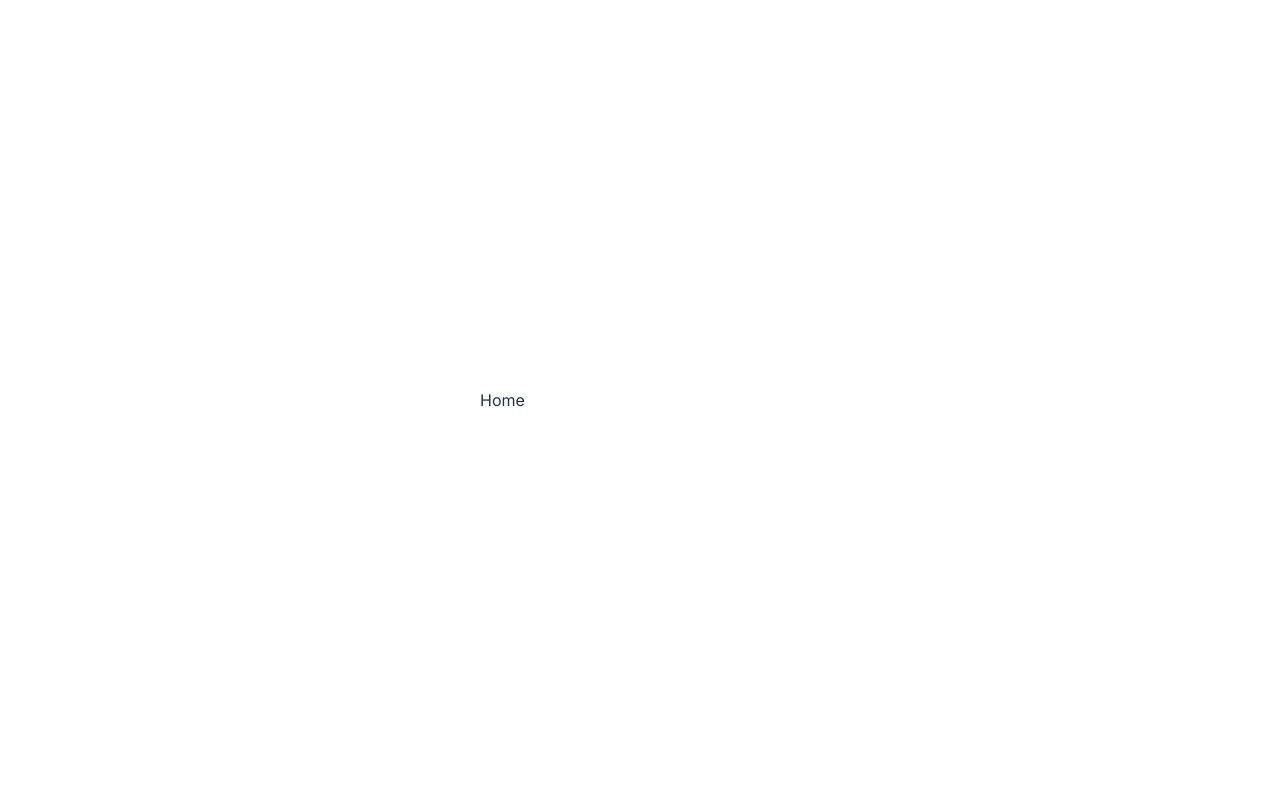
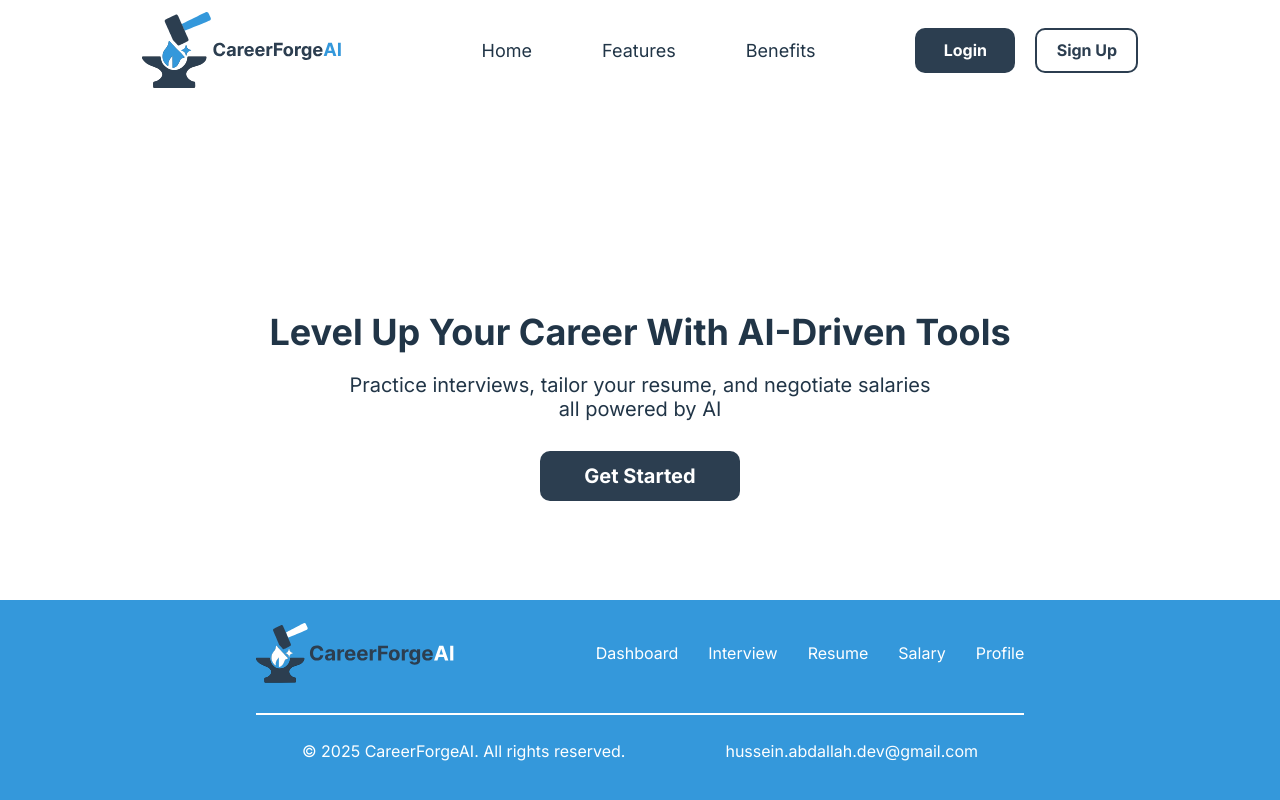
Before and after one commit to Hussein-Abdallah0/CareerForgeAI, a React (Vite) app in the folder frontend/: page /home in a window 1280 px wide. Built offline with nearby package versions, Linux system fonts and the light colour scheme.

Commit message:
Finish 1st section in home page

```diff
--- a/frontend/src/pages/Home/index.jsx
+++ b/frontend/src/pages/Home/index.jsx
@@ -1,7 +1,25 @@
 import React from "react";
+import Navbar from "../../components/Navbar";
+import Footer from "../../components/Footer";
+import "./styles.css";
+import Button from "../../components/Button";
+import { useNavigate } from "react-router-dom";
 
 const Home = () => {
-  return <div>Home</div>;
+  const navigate = useNavigate();
+
+  return (
+    <div>
+      <Navbar type="home" />
+      <div className="home1">
+        <h1 className="title">Level Up Your Career With AI-Driven Tools</h1>
+        <p>Practice interviews, tailor your resume, and negotiate salaries all powered by AI</p>
+        <Button text="Get Started" onClick={() => navigate("/login")} />
+      </div>
+
+      <Footer />
+    </div>
+  );
 };
 
 export default Home;
```
